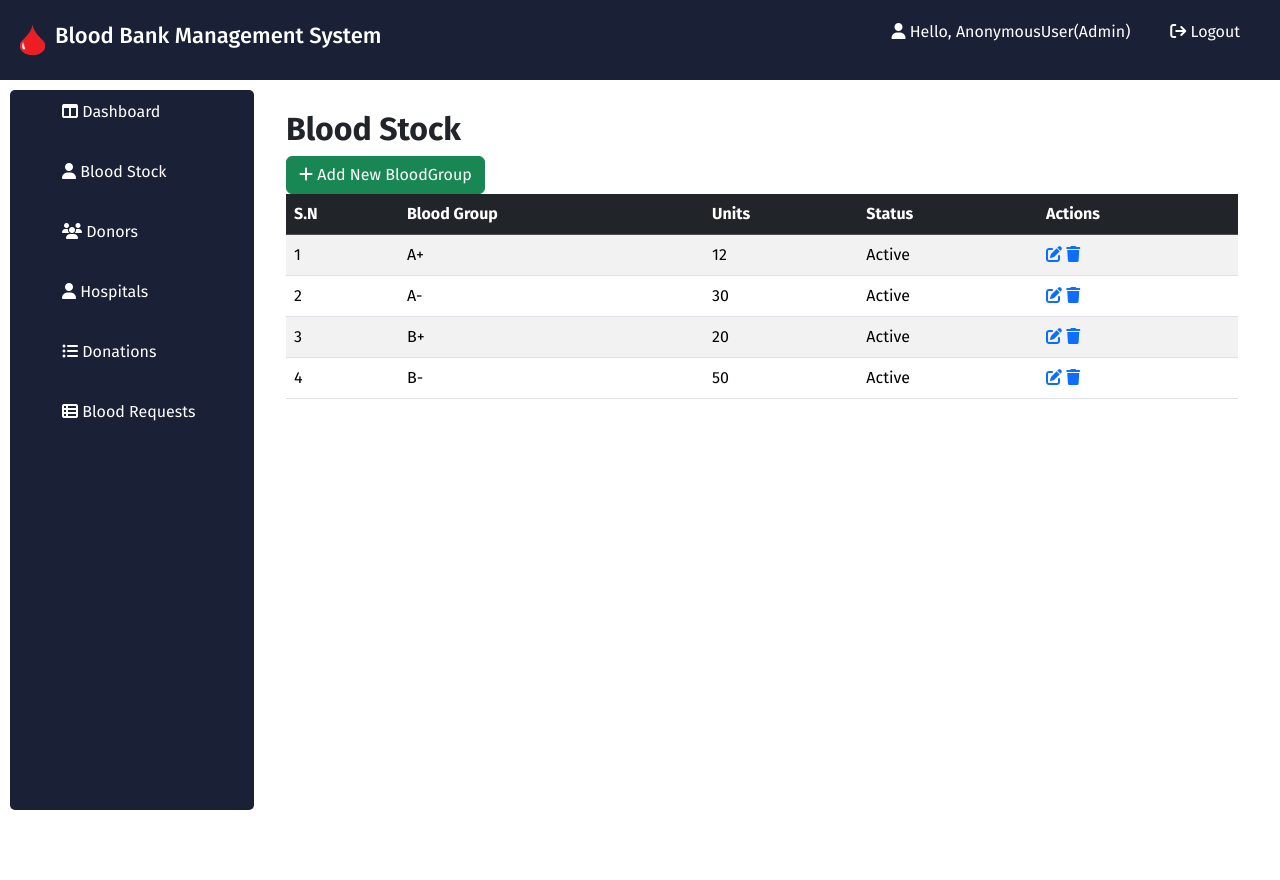
After one commit to sandipsky/bloodbank-django, a Django app: page /bloodstock/ in a window 1280 px wide. The commit adds this page. Run offline with Django 4.2, Linux system fonts and the light colour scheme; data comes from the database, SQL or seed files in the repository; both versions use the stored data as it was after the commit; some libraries are stand-ins or nearby versions.

Commit message:
added crud for blood stock

```diff
--- a/blood/urls.py
+++ b/blood/urls.py
@@ -8,8 +8,8 @@ urlpatterns = [
     #ADMIN
     path('', admin_dashboard_view,name='admin-dashboard'),
     path('bloodstock/', blood_stock_view,name='blood-stock'),
-    path('bloodstock/add/',blood_stock_add_view,name='blood-stock-add'),
-    path('bloodstock/edit/<int:pk>', blood_stock_edit_view,name='blood-stock-edit'),
+    path('bloodstock/add/',blood_stock_add,name='blood-stock-add'),
+    path('bloodstock/edit/<int:pk>', blood_stock_edit,name='blood-stock-edit'),
     path('bloodstock/delete/<int:pk>', blood_stock_delete,name='blood-stock-delete'),
 
     #DONOR
--- a/blood/views.py
+++ b/blood/views.py
@@ -36,44 +36,40 @@ def admin_dashboard_view(request):
         # 'totaldonors':dmodels.Donor.objects.all().count(),
         'bloods': Stock.objects.all(),
         'totalbloodunit':totalunit['unit__sum'],
-        #'totalrequest':models.BloodRequest.objects.all().count(),
+        #'totalrequest':BloodRequest.objects.all().count(),
         #'totalapprovedrequest':models.BloodRequest.objects.all().filter(status='Approved').count()
     }
-    return render(request,'admin_dashboard.html',context=dict)
+    return render(request,'admin/admin_dashboard.html',context=dict)
+
+
 
 def blood_stock_view(request):
     dict={
         'bloods': Stock.objects.all(),
     }
-    return render(request,'stock.html',context=dict)
+    return render(request,'admin/blood_stock.html',context=dict)
 
-def blood_stock_add_view(request):
-    form=BloodForm(request.POST)
+def blood_stock_add(request):
+    form=BloodForm()
     if request.method=='POST':
         form=BloodForm(request.POST)
         if form.is_valid():
             form.save()
-            return redirect('/')
-        else:
-            form = BloodForm()
-    context = {'form':form}
-    return render(request,'stock_add.html',context)
+            return redirect('blood-stock')
 
-def blood_stock_edit_view(request, pk):
+def blood_stock_edit(request, pk):
     item = Stock.objects.get(id=pk)
     form=BloodForm(instance=item)
     if request.method=='POST':
         form=BloodForm(request.POST,instance=item)
         if form.is_valid():
             form.save()
-            return redirect('/')
-    context = {'form':form, 'item':item}
-    return render(request,'stock_edit.html',context)
+            return redirect('blood-stock')
 
 def blood_stock_delete(request, pk):
     item = Stock.objects.get(id=pk)
     item.delete()
-    return redirect('/bloodstock')
+    return redirect('blood-stock')
 
 
 def make_request_view(request):
@@ -106,29 +102,6 @@ def admin_request_view(request):
 def request_view(request):
     requests=BloodRequest.objects.all().filter(in_stock=False)
     return render(request,'nostock.html',{'requests':requests})
-
-# @login_required(login_url='adminlogin')
-# def admin_blood_view(request):
-#     dict={
-#         'bloodForm':forms.BloodForm(),
-#         'A1':models.Stock.objects.get(bloodgroup="A+"),
-#         'A2':models.Stock.objects.get(bloodgroup="A-"),
-#         'B1':models.Stock.objects.get(bloodgroup="B+"),
-#         'B2':models.Stock.objects.get(bloodgroup="B-"),
-#         'AB1':models.Stock.objects.get(bloodgroup="AB+"),
-#         'AB2':models.Stock.objects.get(bloodgroup="AB-"),
-#         'O1':models.Stock.objects.get(bloodgroup="O+"),
-#         'O2':models.Stock.objects.get(bloodgroup="O-"),
-#     }
-#     if request.method=='POST':
-#         bloodForm=forms.BloodForm(request.POST)
-#         if bloodForm.is_valid() :
-#             bloodgroup=bloodForm.cleaned_data['bloodgroup']
-#             stock=models.Stock.objects.get(bloodgroup=bloodgroup)
-#             stock.unit=bloodForm.cleaned_data['unit']
-#             stock.save()
-#         return HttpResponseRedirect('admin-blood')
-#     return render(request,'blood/admin_blood.html',context=dict)
 
 
 # @login_required(login_url='adminlogin')
--- a/static/css/style.css
+++ b/static/css/style.css
@@ -16,7 +16,6 @@
 :root {
     --red: #D1270A;
     --dark: #1A2035;
-    --dark-alt: #2a3553;
   }
 
 /* Global Styling */
@@ -31,7 +30,7 @@
 
 body
 {
-  background-color: var(--dark);
+  background-color: #f5f5f5;
 }
 
 .btn
@@ -49,7 +48,7 @@ a
 /* header section */
 .header
 {
-  background-color: var(--dark-alt);
+  background-color: var(--dark);
   display: flex;
   padding: 20px;
   align-items: center;
@@ -99,7 +98,6 @@ a
 
 .content
 {
-  background-color: var(--dark);
   height: 100vh;
   padding: 10px;
   display: flex;
@@ -109,7 +107,7 @@ a
 .content-left
 {
   height: 90vh;
-  background-color: var(--dark-alt);
+  background-color: var(--dark);
   flex: 2;
   /* border: 1px solid red; */
   border-radius: 5px;
@@ -174,9 +172,8 @@ a
 
 /* generic table */
 
-.content-right .table
+/* .content-right .table
 {
-  /* border: 1px solid white; */
   border-collapse: collapse;
   color: white;
   width: 95%;
@@ -185,16 +182,14 @@ a
 .content-right .table th
 {
   background-color: var(--red);
-  /* border: 1px solid white; */
   padding: 10px;
 }
 
 .content-right .table td
 {
   color: white;
-  /* border: 1px solid white; */
   padding: 10px;
-}
+} */
 
 /* tableend */
 
--- a/templates/admin/admin_base.html
+++ b/templates/admin/admin_base.html
@@ -18,6 +18,9 @@
     <!-- fontawesome icons -->
     <link rel="stylesheet" href="https://cdnjs.cloudflare.com/ajax/libs/font-awesome/6.3.0/css/all.min.css" integrity="sha512-SzlrxWUlpfuzQ+pcUCosxcglQRNAq/DZjVsC0lE40xsADsfeQoEypE+enwcOiGjk/bSuGGKHEyjSoQ1zVisanQ==" crossorigin="anonymous" referrerpolicy="no-referrer" />
 
+    <!-- bootstrap -->
+    <link href="https://cdn.jsdelivr.net/npm/bootstrap@5.3.0-alpha1/dist/css/bootstrap.min.css" rel="stylesheet" integrity="sha384-GLhlTQ8iRABdZLl6O3oVMWSktQOp6b7In1Zl3/Jr59b6EGGoI1aFkw7cmDA6j6gD" crossorigin="anonymous">
+    <script src="https://cdn.jsdelivr.net/npm/bootstrap@5.3.0-alpha1/dist/js/bootstrap.bundle.min.js" integrity="sha384-w76AqPfDkMBDXo30jS1Sgez6pr3x5MlQ1ZAGC+nuZB+EYdgRZgiwxhTBTkF7CXvN" crossorigin="anonymous"></script>
 
 
 </head>
@@ -47,11 +50,11 @@
 
         <div class="content-left">
             <ul><li><a href="index.html"><i class="fa fa-table-columns"></i> Dashboard</a></li></ul>
-            <ul><li><a href="donors.html"><i class="fa fa-users"></i> Donors</a></li></ul>
-            <ul><li><a href="{% url 'make-request' %}"><i class="fa fa-user"></i> Patients</a></li></ul>
             <ul><li><a href="{% url 'blood-stock' %}"><i class="fa fa-user"></i> Blood Stock</a></li></ul>
-            <ul><li><a href="{% url 'nostock' %}"><i class="fa fa-list-ul"></i></i> Donor Donations</a></li></ul>
-            <ul><li><a href="{% url 'admin-request' %}"><i class="fa fa-table-list"></i> Blood Requests</a></li></ul>
+            <ul><li><a href="#"><i class="fa fa-users"></i> Donors</a></li></ul>
+            <ul><li><a href="#"><i class="fa fa-user"></i> Hospitals</a></li></ul>
+            <ul><li><a href="#"><i class="fa fa-list-ul"></i></i> Donations</a></li></ul>
+            <ul><li><a href="#"><i class="fa fa-table-list"></i> Blood Requests</a></li></ul>
         </div>
 
         <div class="content-right">
@@ -71,5 +74,6 @@
 
     <!-- Custom JS -->
     <script src="js/script.js"></script>
+
 </body>
 </html>
--- a/templates/admin/admin_dashboard.html
+++ b/templates/admin/admin_dashboard.html
@@ -1,4 +1,4 @@
-{% extends 'admin_base.html' %}
+{% extends 'admin/admin_base.html' %}
 {% block content %}
 
                 <h1>Dashboard</h1>
--- /dev/null
+++ b/templates/admin/blood_stock.html
@@ -0,0 +1,137 @@
+{% extends 'admin/admin_base.html' %}
+{% block content %}
+    <div class="container">
+		<h2><b>Blood Stock</b></h2>
+		<a href="#addBloodGroupModal" class="btn btn-success" data-bs-toggle="modal"><i class="fa fa-plus"></i> <span>Add New BloodGroup</span></a>
+
+            <table class="table table-striped table-hover">
+                <thead class="table-dark">
+                    <tr>
+                        <th>S.N</th>
+                        <th>Blood Group</th>
+						<th>Units</th>
+                        <th>Status</th>
+                        <th>Actions</th>
+                    </tr>
+                </thead>
+                <tbody>
+                    {% for blood in bloods %}
+                    <tr>
+                        <td>{{forloop.counter}}</td>
+                        <td>{{blood.bloodgroup}}</td>
+						<td>{{blood.unit}}</td>
+                        <td>{{blood.status}}</td>
+                        <td>
+                            <a href="#editBloodGroupModal-{{forloop.counter}}" class="edit" data-bs-toggle="modal"><i class="fa fa-edit" data-bs-toggle="tooltip" title="Edit"></i></a>
+                            <a href="#deleteBloodGroupModal-{{forloop.counter}}" class="delete" data-bs-toggle="modal"><i class="fa fa-trash" data-bs-toggle="tooltip" title="Delete"></i></a>
+                        </td>
+                    </tr>
+                    {% endfor %}
+
+
+                </tbody>
+            </table>
+        </div>
+    </div>
+	<!-- Add Modal HTML -->
+	<div id="addBloodGroupModal" class="modal fade">
+		<div class="modal-dialog">
+			<div class="modal-content">
+				<form action="{% url 'blood-stock-add' %}" method="post">
+                    {% csrf_token %}
+					<div class="modal-header">
+						<h4 class="modal-title">Add Blood Group</h4>
+						<button type="button" class="close" data-bs-dismiss="modal" aria-hidden="true">&times;</button>
+					</div>
+					<div class="modal-body">
+						<div class="form-group">
+							<label>Blood Group Name</label>
+							<input name="bloodgroup" type="text" class="form-control" required>
+						</div>
+						<div class="form-group">
+							<label>Units</label>
+							<input name="unit" type="number" class="form-control" required>
+						</div>
+						<div class="form-group">
+							<label>Status</label>
+							<select name="status" id="" class="form-select">
+                                <option>Active</option>
+                                <option>Expired</option>
+                            </select>
+						</div>
+					</div>
+					<div class="modal-footer">
+						<input type="button" class="btn btn-default" data-bs-dismiss="modal" value="Cancel">
+						<input type="submit" class="btn btn-success" value="Add">
+					</div>
+				</form>
+			</div>
+		</div>
+	</div>
+	<!-- Edit Modal HTML -->
+    {% for blood in bloods %}
+	<div id="editBloodGroupModal-{{forloop.counter}}" class="modal fade">
+		<div class="modal-dialog">
+			<div class="modal-content">
+				<form action="{% url 'blood-stock-edit' blood.id %}" method="post">
+                    {% csrf_token %}
+					<div class="modal-header">
+						<h4 class="modal-title">Add Blood Group</h4>
+						<button type="button" class="close" data-bs-dismiss="modal" aria-hidden="true">&times;</button>
+					</div>
+					<div class="modal-body">
+						<div class="form-group">
+							<label>Blood Group Name</label>
+							<input name="bloodgroup" type="text" class="form-control" value="{{blood.bloodgroup}}" required>
+						</div>
+						<div class="form-group">
+							<label>Units</label>
+							<input name="unit" type="number" class="form-control" value="{{blood.unit}}" required>
+						</div>
+						<div class="form-group">
+							<label>Status</label>
+							<select name="status" id="" class="form-select">
+                                {% if blood.status == "Active" %}
+                                    <option selected="selected">Active</option>
+                                    <option>Expired</option>
+                                {% else %}
+                                    <option>Active</option>
+                                    <option selected="selected">Expired</option>
+                                {% endif %}
+                            </select>
+						</div>
+					</div>
+					<div class="modal-footer">
+						<input type="button" class="btn btn-default" data-bs-dismiss="modal" value="Cancel">
+						<input type="submit" class="btn btn-success" value="Add">
+					</div>
+				</form>
+			</div>
+		</div>
+	</div>
+    {% endfor %}
+	<!-- Delete Modal HTML -->
+    {% for blood in bloods %}
+	<div id="deleteBloodGroupModal-{{forloop.counter}}" class="modal fade">
+		<div class="modal-dialog">
+			<div class="modal-content">
+				<form action="{% url 'blood-stock-delete' blood.id %}">
+					<div class="modal-header">
+						<h4 class="modal-title">Delete BloodGroup</h4>
+						<button type="button" class="close" data-bs-dismiss="modal" aria-hidden="true">&times;</button>
+					</div>
+					<div class="modal-body">
+						<p>Are you sure you want to delete?</p>
+						<p class="text-warning"><small>This action cannot be undone.</small></p>
+					</div>
+					<div class="modal-footer">
+						<input type="button" class="btn btn-default" data-bs-dismiss="modal" value="Cancel">
+						<input type="submit" class="btn btn-danger" value="Delete">
+					</div>
+				</form>
+			</div>
+		</div>
+	</div>
+    {% endfor %}
+
+{% endblock %}
--- a/templates/admin/stock_edit.html
+++ b/templates/admin/stock_edit.html
@@ -3,7 +3,7 @@
 {% block content %}
 <div class="auth-container">
     <h1>Edit Blood Group</h1>
-        <form action="" method="post">
+        <form action="{% url 'edit' blood.id %}" method="post">
             {% csrf_token %}
             <div class="input-group">
                 <label for="username">Blood Group Name</label>
--- a/users/views.py
+++ b/users/views.py
@@ -79,6 +79,7 @@ def afterlogin_view(request):
 
     if is_hospital(request.user):
         return redirect('hospital-dashboard')
+
     else:
         return redirect('admin-dashboard')
 
```
Also changed, not shown: db.sqlite3.
